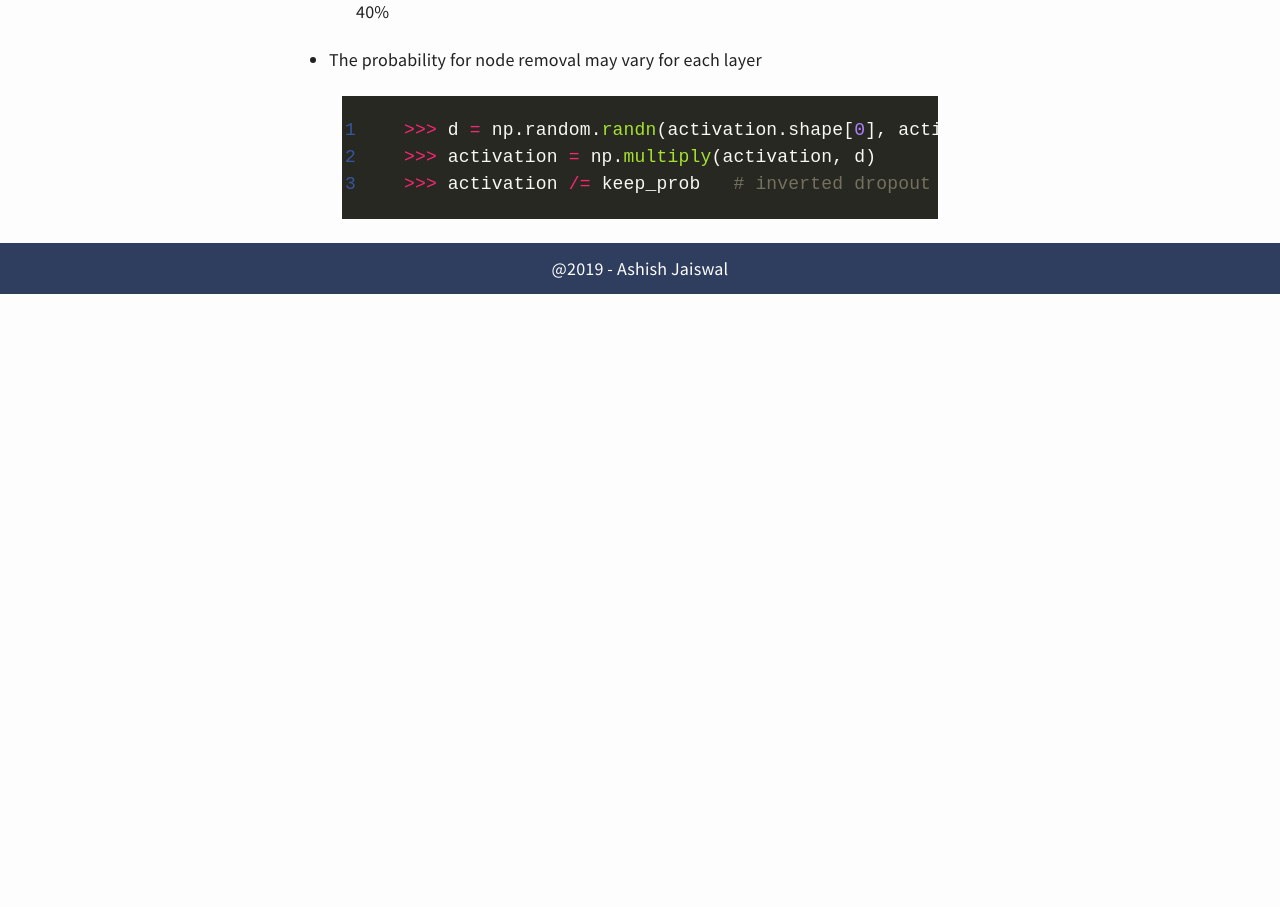
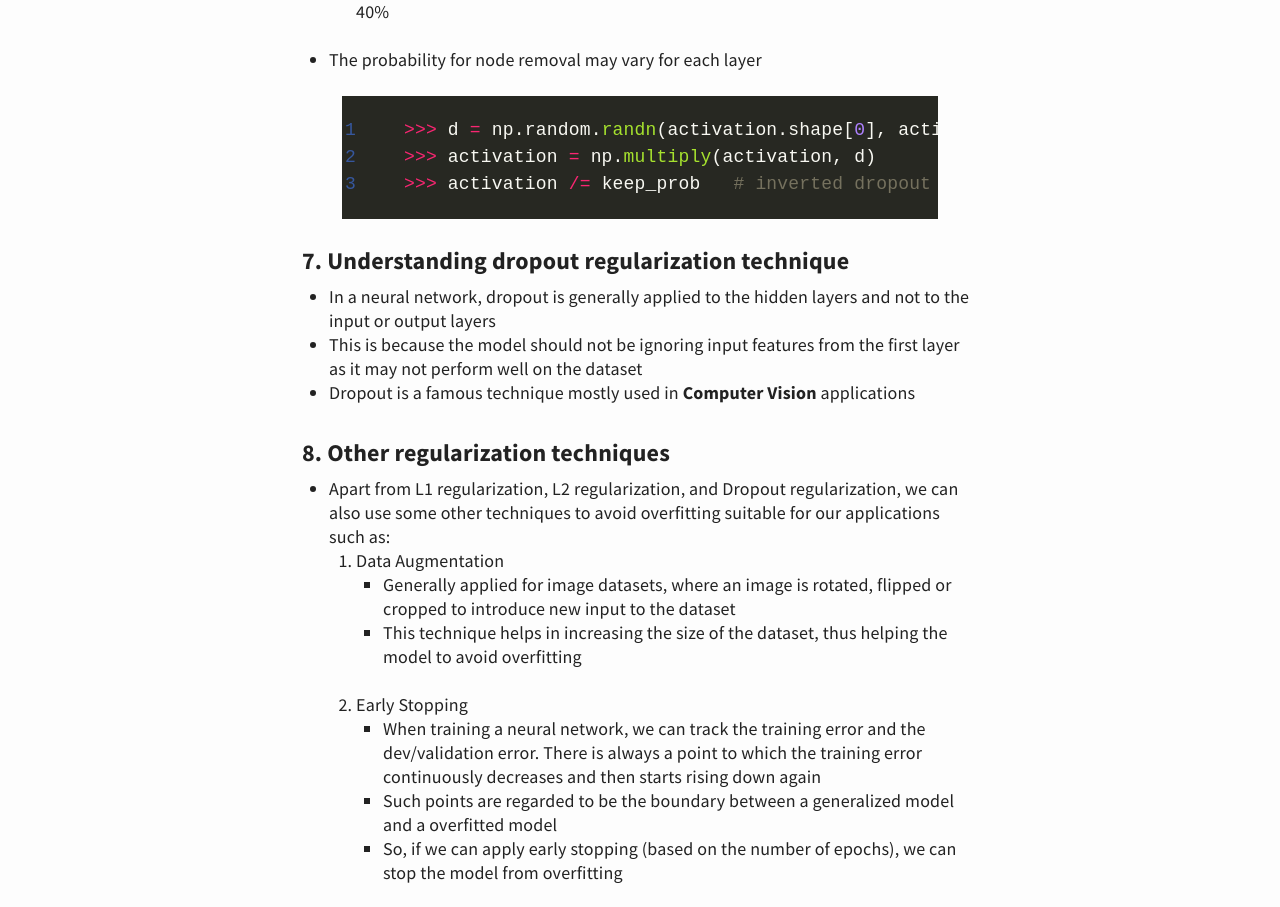
Before and after one commit to asheeshcric/blog, a Jekyll site: the page built from _posts/2019-05-15-practical-aspects-of-deep-learning.md, in a window 1280 px wide and 1400 px high, scrolled down 3683 px. Shown: the part 336-1243 px from the top of the window. Built offline with Jekyll 4.4.1, drawn with Linux system fonts in a browser that asks for light colours; comment, search, counter and statistics services are not loaded; before the commit the page ends 4313 px from its top, so only the background shows below that; grey boxes are pictures that could not be loaded.

Commit message:
Understanding dropout and other regularization techniques

```diff
--- a/_posts/2019-05-15-practical-aspects-of-deep-learning.md
+++ b/_posts/2019-05-15-practical-aspects-of-deep-learning.md
@@ -106,3 +106,23 @@ description: In order to improve a deep neural network that you built, you need
     >>> activation = np.multiply(activation, d)
     >>> activation /= keep_prob   # inverted dropout (to neutralize the changes of dropout in the test set)
 {% endhighlight %}
+
+### 7. Understanding dropout regularization technique
+
+- In a neural network, dropout is generally applied to the hidden layers and not to the input or output layers
+- This is because the model should not be ignoring input features from the first layer as it may not perform well on the dataset
+- Dropout is a famous technique mostly used in **Computer Vision** applications
+
+### 8. Other regularization techniques
+
+- Apart from L1 regularization, L2 regularization, and Dropout regularization, we can also use some other techniques to avoid overfitting suitable for our applications such as:
+    1. Data Augmentation
+        -  Generally applied for image datasets, where an image is rotated, flipped or cropped to introduce new input to the dataset
+        - This technique helps in increasing the size of the dataset, thus helping the model to avoid overfitting
+
+    2. Early Stopping
+        - When training a neural network, we can track the training error and the dev/validation error. There is always a point to which the training error continuously decreases and then starts rising down again
+        - Such points are regarded to be the boundary between a generalized model and a overfitted model
+        - So, if we can apply early stopping (based on the number of epochs), we can stop the model from overfitting
+
+        ![](https://i.ibb.co/y5NYXjC/Screenshot-from-2019-05-23-20-31-23.png)
```
